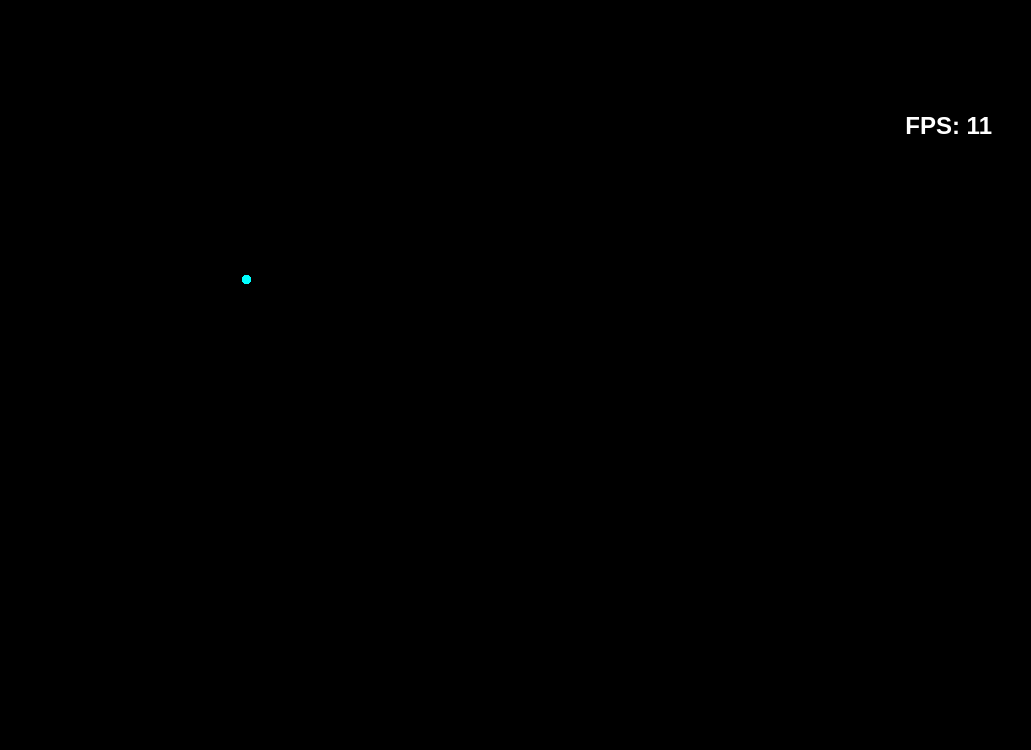
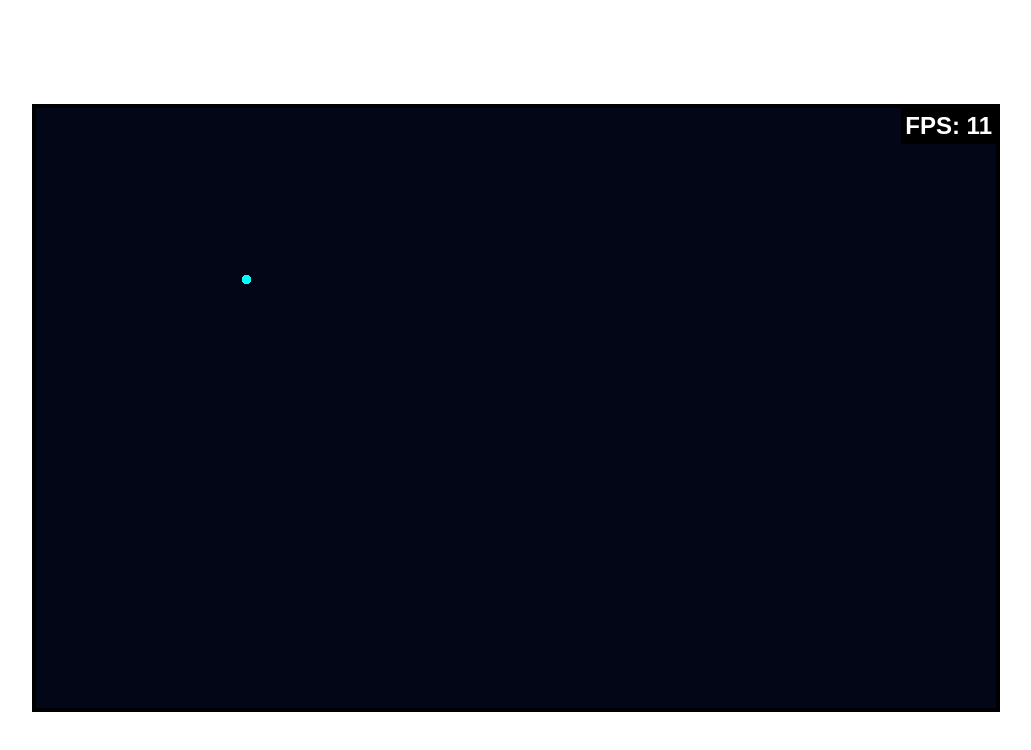
Before and after one commit to jason-devcode/GUB.js, a plain HTML site: page index.html in a window 1280 px wide. Shown: the whole page, without its empty margins (132-1163 px from the left). Drawn offline with Linux system fonts and the light colour scheme; animation ran at ten frames a second.

Commit message:
feat: added function to set clear frame buffer color and tailwind color palette

```diff
--- a/index.html
+++ b/index.html
@@ -12,7 +12,7 @@
         justify-content: center;
         align-items: center;
         overflow: hidden;
-        background-color: black;
+        /* background-color: black; */
       }
 
       .viewport-container {
--- a/js/app.js
+++ b/js/app.js
@@ -1,6 +1,14 @@
 import { GameEngine } from "./core/game_engine.js";
 import { GraphicEngine } from "./core/graphic_engine.js";
 import { Shapes } from "./utils/Shapes.js";
+
+import {SLATE_950} from "./utils/colors.js"
+
+const entityData = {
+  position: [0, 0, 0],
+  rotation: [0, 0, 0],
+  scale: [1, 1, 1],
+};
 
 /**
  * Initializes the game application context, setting up the main game loop.
@@ -11,6 +19,8 @@ import { Shapes } from "./utils/Shapes.js";
  * @returns {function(number): void} Game loop function that takes `deltaTime` to update the game.
  */
 export const gameAppContext = ({ graphics, shapes }) => {
+  graphics.setClearFramebufferColor(SLATE_950);
+
   const RADIAN = 0.01745329251;
 
   let currentAngle = 0.0;
--- a/js/core/game_engine.js
+++ b/js/core/game_engine.js
@@ -160,7 +160,7 @@ export class GameEngine {
       // Calculate deltaTime before all current frame processes
       const deltaTime = this.calculateDeltaTime();
       // Clear the framebuffer with a black color (0x00000000).
-      this.graphic_engine.clearFramebuffer(0xff000000);
+      this.graphic_engine.clearFramebuffer(this.graphic_engine.clearColor);
       // Execute the provided callback with the current game engine context.
       gameLoop(deltaTime);
       // Render the framebuffer contents.
--- a/js/core/graphic_engine.js
+++ b/js/core/graphic_engine.js
@@ -6,6 +6,7 @@ export class GraphicEngine {
   constructor(viewportId) {
     this.initializeEngine(viewportId);
     this.gameLoopCallback = null;
+    this.clearColor = 0xff000000; // clear framebuffer color by default
   }
 
   /**
@@ -115,6 +116,14 @@ export class GraphicEngine {
   }
 
   /**
+   * Sets the default color to clear the framebuffer.
+   * @param {number} color_32bpp - The 32-bit color value in ARGB format to be used as the clear color.
+   */
+  setClearFramebufferColor(color_32bpp) {
+    this.clearColor = color_32bpp;
+  }
+
+  /**
    * Renders the current framebuffer to the canvas.
    */
   render() {
--- /dev/null
+++ b/js/utils/colors.js
@@ -0,0 +1,197 @@
+export const WHITE = 0xffffffff;
+export const BLACK = 0xff000000;
+
+// Slate
+export const SLATE_50 = 0xfff8fafc;
+export const SLATE_100 = 0xfff1f5f9;
+export const SLATE_200 = 0xffe2e8f0;
+export const SLATE_300 = 0xffcbd5e1;
+export const SLATE_400 = 0xff94a3b8;
+export const SLATE_500 = 0xff64748b;
+export const SLATE_600 = 0xff475569;
+export const SLATE_700 = 0xff334155;
+export const SLATE_800 = 0xff1e293b;
+export const SLATE_900 = 0xff0f172a;
+export const SLATE_950 = 0xff020617;
+
+// Gray
+export const GRAY_50 = 0xfff9fafb;
+export const GRAY_100 = 0xfff3f4f6;
+export const GRAY_200 = 0xffe5e7eb;
+export const GRAY_300 = 0xffd1d5db;
+export const GRAY_400 = 0xff9ca3af;
+export const GRAY_500 = 0xff6b7280;
+export const GRAY_600 = 0xff4b5563;
+export const GRAY_700 = 0xff374151;
+export const GRAY_800 = 0xff1f2937;
+export const GRAY_900 = 0xff111827;
+export const GRAY_950 = 0xff030712;
+
+// Zinc
+export const ZINC_50 = 0xfffafafa;
+export const ZINC_100 = 0xfff4f4f5;
+export const ZINC_200 = 0xffe4e4e7;
+export const ZINC_300 = 0xffd4d4d8;
+export const ZINC_400 = 0xffa1a1aa;
+export const ZINC_500 = 0xff71717a;
+export const ZINC_600 = 0xff52525b;
+export const ZINC_700 = 0xff3f3f46;
+export const ZINC_800 = 0xff27272a;
+export const ZINC_900 = 0xff18181b;
+export const ZINC_950 = 0xff09090b;
+
+// Neutral
+export const NEUTRAL_50 = 0xfffafafa;
+export const NEUTRAL_100 = 0xfff5f5f5;
+export const NEUTRAL_200 = 0xffe5e5e5;
+export const NEUTRAL_300 = 0xffd4d4d4;
+export const NEUTRAL_400 = 0xffa3a3a3;
+export const NEUTRAL_500 = 0xff737373;
+export const NEUTRAL_600 = 0xff525252;
+export const NEUTRAL_700 = 0xff404040;
+export const NEUTRAL_800 = 0xff262626;
+export const NEUTRAL_900 = 0xff171717;
+export const NEUTRAL_950 = 0xff0a0a0a;
+
+// Stone
+export const STONE_50 = 0xfffafaf9;
+export const STONE_100 = 0xfff5f5f4;
+export const STONE_200 = 0xffe7e5e4;
+export const STONE_300 = 0xffd6d3d1;
+export const STONE_400 = 0xffa8a29e;
+export const STONE_500 = 0xff78716c;
+export const STONE_600 = 0xff57534e;
+export const STONE_700 = 0xff44403c;
+export const STONE_800 = 0xff292524;
+export const STONE_900 = 0xff1c1917;
+export const STONE_950 = 0xff0c0a09;
+
+// Red
+export const RED_50 = 0xfffef2f2;
+export const RED_100 = 0xfffef2e2;
+export const RED_200 = 0xfffecaca;
+export const RED_300 = 0xfffc2a5a5;
+export const RED_400 = 0xfff87171;
+export const RED_500 = 0xffef4444;
+export const RED_600 = 0xffdc2626;
+export const RED_700 = 0xffb91c1c;
+export const RED_800 = 0xff991b1b;
+export const RED_900 = 0xff7f1d1d;
+export const RED_950 = 0xff450a0a;
+
+// Orange
+export const ORANGE_50 = 0xfffff7ed;
+export const ORANGE_100 = 0xffffedd5;
+export const ORANGE_200 = 0xfffed7aa;
+export const ORANGE_300 = 0xfffd7ba74;
+export const ORANGE_400 = 0xfffb923c;
+export const ORANGE_500 = 0xfff97316;
+export const ORANGE_600 = 0xffea580c;
+export const ORANGE_700 = 0xffc2410c;
+export const ORANGE_800 = 0xff9a3412;
+export const ORANGE_900 = 0xff7c2d12;
+export const ORANGE_950 = 0xff431407;
+
+// Amber
+export const AMBER_50 = 0xfffffbe;
+export const AMBER_100 = 0xfffefc3;
+export const AMBER_200 = 0xfffde68a;
+export const AMBER_300 = 0xfffcd34d;
+export const AMBER_400 = 0xfffbbf24;
+export const AMBER_500 = 0xfff59e0b;
+export const AMBER_600 = 0xffd97706;
+export const AMBER_700 = 0xffb45309;
+export const AMBER_800 = 0xff92400e;
+export const AMBER_900 = 0xff78350f;
+export const AMBER_950 = 0xff451a03;
+
+// Yellow
+export const YELLOW_50 = 0xfffefce8;
+export const YELLOW_100 = 0xfffef9c3;
+export const YELLOW_200 = 0xfffee68a;
+export const YELLOW_300 = 0xfffde047;
+export const YELLOW_400 = 0xfffacc15;
+export const YELLOW_500 = 0xffeab308;
+export const YELLOW_600 = 0xffca8a04;
+export const YELLOW_700 = 0xffa16207;
+export const YELLOW_800 = 0xff854d0e;
+export const YELLOW_900 = 0xff713f12;
+export const YELLOW_950 = 0xff422006;
+
+// Lime
+export const LIME_50 = 0xfff7fee7;
+export const LIME_100 = 0xffecfccb;
+export const LIME_200 = 0xffd9f99d;
+export const LIME_300 = 0xffbef264;
+export const LIME_400 = 0xffa3e635;
+export const LIME_500 = 0xff84cc16;
+export const LIME_600 = 0xff65a30d;
+export const LIME_700 = 0xff4d7c0f;
+export const LIME_800 = 0xff3f6212;
+export const LIME_900 = 0xff365314;
+export const LIME_950 = 0xff1a2e05;
+
+// Green
+export const GREEN_50 = 0xfff0fdf4;
+export const GREEN_100 = 0xffdcfce7;
+export const GREEN_200 = 0xffbbf7d0;
+export const GREEN_300 = 0xff86efac;
+export const GREEN_400 = 0xff4ade80;
+export const GREEN_500 = 0xff22c55e;
+export const GREEN_600 = 0xff16a34a;
+export const GREEN_700 = 0xff15803d;
+export const GREEN_800 = 0xff166534;
+export const GREEN_900 = 0xff14532d;
+export const GREEN_950 = 0xff052e16;
+
+// Emerald
+export const EMERALD_50 = 0xffecfdf5;
+export const EMERALD_100 = 0xffd1fae5;
+export const EMERALD_200 = 0xffa7f3d0;
+export const EMERALD_300 = 0xff6ee7b7;
+export const EMERALD_400 = 0xff34d399;
+export const EMERALD_500 = 0xff10b981;
+export const EMERALD_600 = 0xff059669;
+export const EMERALD_700 = 0xff047857;
+export const EMERALD_800 = 0xff065f46;
+export const EMERALD_900 = 0xff064e3b;
+export const EMERALD_950 = 0xff022c22;
+
+// Teal
+export const TEAL_50 = 0xfff0fdfc;
+export const TEAL_100 = 0xffccfbf1;
+export const TEAL_200 = 0xff99f6e4;
+export const TEAL_300 = 0xff5eead4;
+export const TEAL_400 = 0xff2dd4bf;
+export const TEAL_500 = 0xff14b8a6;
+export const TEAL_600 = 0xff0d9488;
+export const TEAL_700 = 0xff0f766e;
+export const TEAL_800 = 0xff115e59;
+export const TEAL_900 = 0xff134e4a;
+export const TEAL_950 = 0xff042f2e;
+
+// Cyan
+export const CYAN_50 = 0xffecfeff;
+export const CYAN_100 = 0xffcffafe;
+export const CYAN_200 = 0xffa5f3fc;
+export const CYAN_300 = 0xff67e8f9;
+export const CYAN_400 = 0xff22d3ee;
+export const CYAN_500 = 0xff06b6d4;
+export const CYAN_600 = 0xff0891b2;
+export const CYAN_700 = 0xff0e7490;
+export const CYAN_800 = 0xff155e75;
+export const CYAN_900 = 0xff164e63;
+export const CYAN_950 = 0xff083344;
+
+// Sky
+export const SKY_50 = 0xfff0f9ff;
+export const SKY_100 = 0xffe0f2fe;
+export const SKY_200 = 0xffbae6fd;
+export const SKY_300 = 0xff7dd3fc;
+export const SKY_400 = 0xff38bdf8;
+export const SKY_500 = 0xff0ea5e9;
+export const SKY_600 = 0xff0284c7;
+export const SKY_700 = 0xff0369a1;
+export const SKY_800 = 0xff075985;
+export const SKY_900 = 0xff0c4a6e;
+export const SKY_950 = 0xff082f49;
```
Also changed, not shown: js/utils/GUBMath.js (added).
